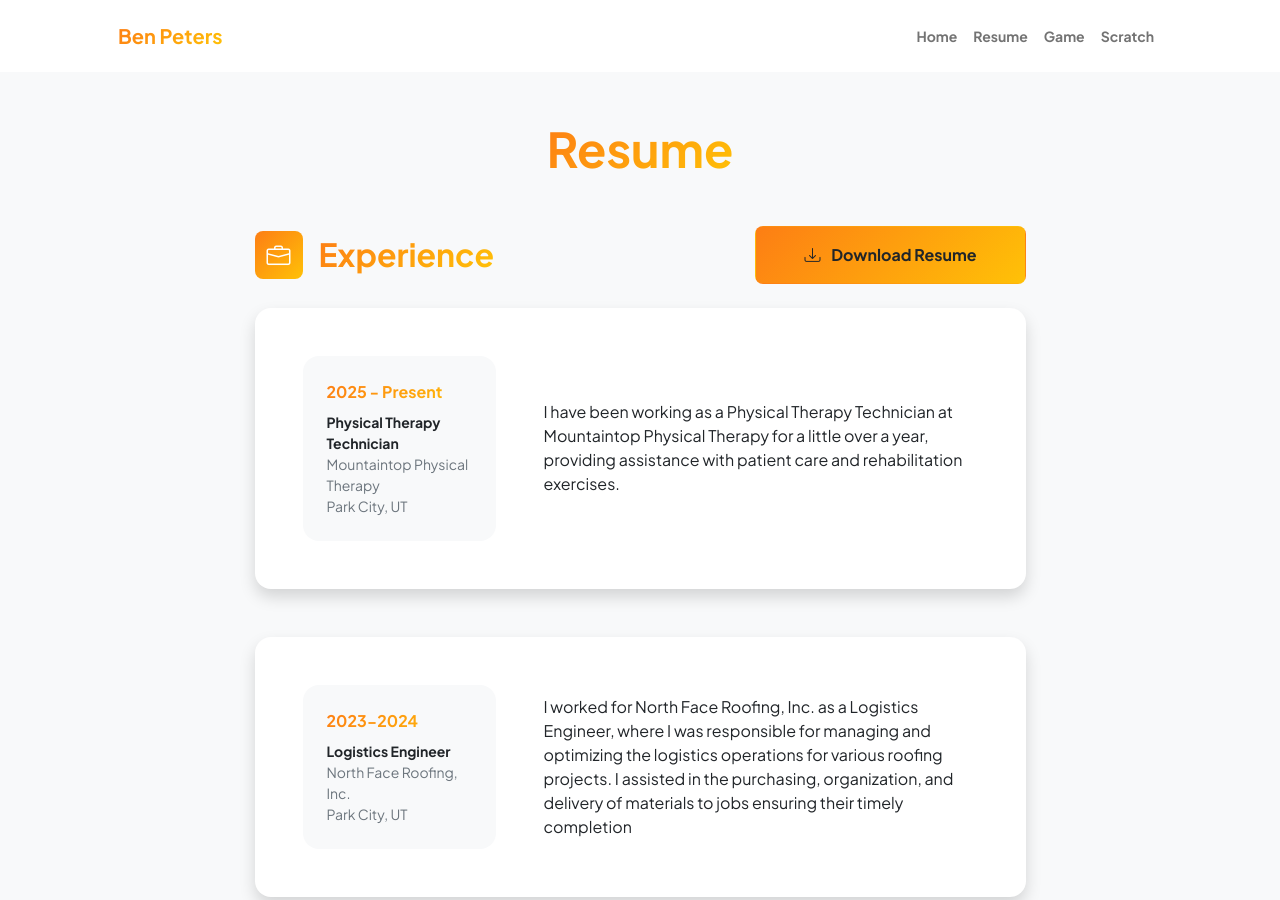
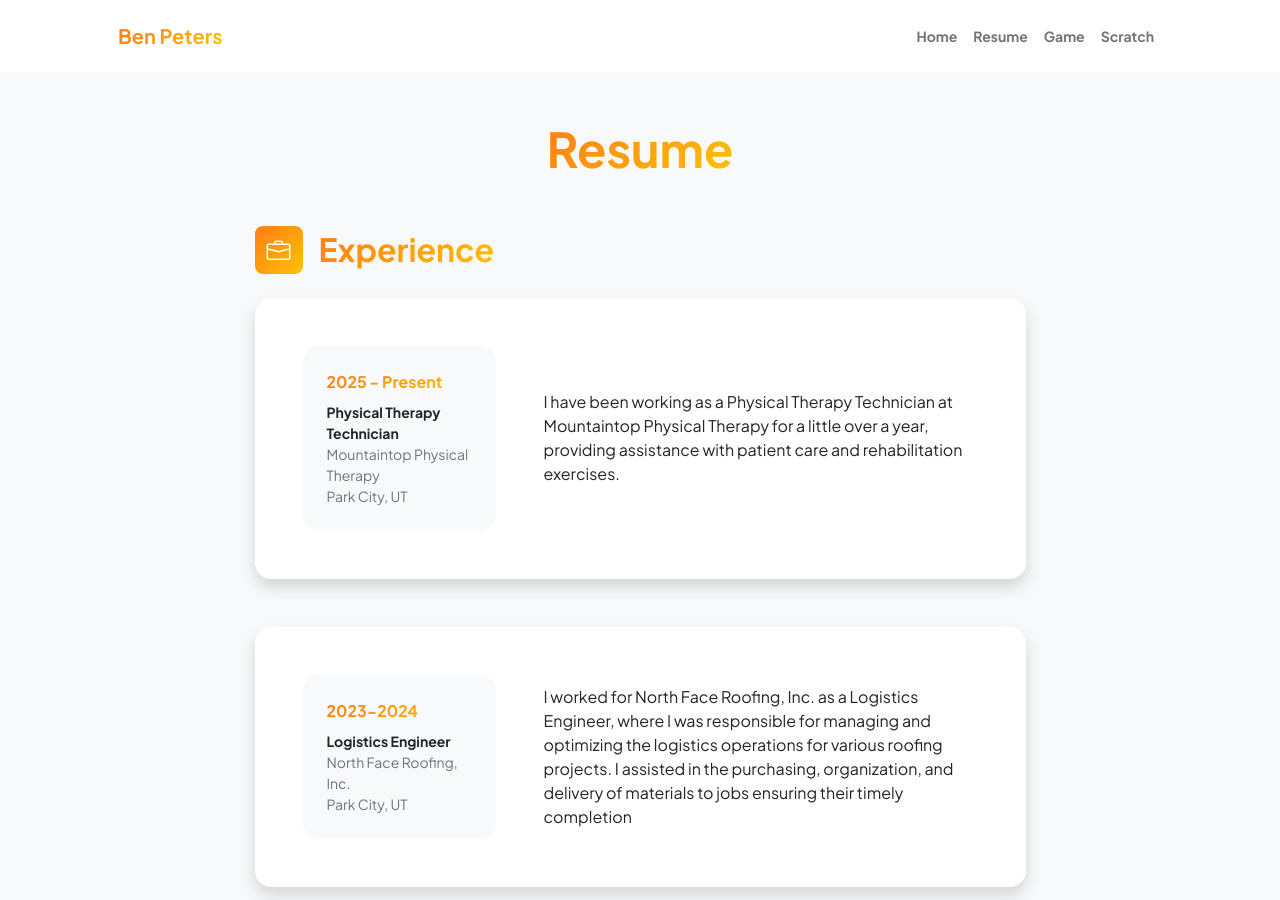
Before and after one commit to beter12/is201finalproject, a plain HTML site: page resume.html in a window 1280 px wide. Shown: the top 900 px of the page. Drawn offline with nearby package versions, Linux system fonts and the light colour scheme.

Commit message:
Add files via upload

```diff
--- a/resume.html
+++ b/resume.html
@@ -48,12 +48,6 @@
                                     <div class="feature bg-primary bg-gradient-primary-to-secondary text-white rounded-3 me-3"><i class="bi bi-briefcase"></i></div>
                                     <h2 class="text-gradient fw-bolder mb-0">Experience</h2>
                                 </div>
-                                <!-- Download resume button-->
-                                <!-- Note: Set the link href target to a PDF file within your project-->
-                                <a class="btn bg-gradient-primary-to-secondary btn-lg px-5 py-3 fs-6 fw-bolder" href="c:\Users\bennp\OneDrive\Desktop\Resumes\Resume - Ben Peters - Finance.pdf" target="_blank" rel="noreferrer noopener" download>
-                                    <div class="d-inline-block bi bi-download me-2"></div>
-                                    Download Resume
-                                </a>
                             </div>
                             <!-- Experience Card 1-->
                             <div class="card shadow border-0 rounded-4 mb-5">
```
